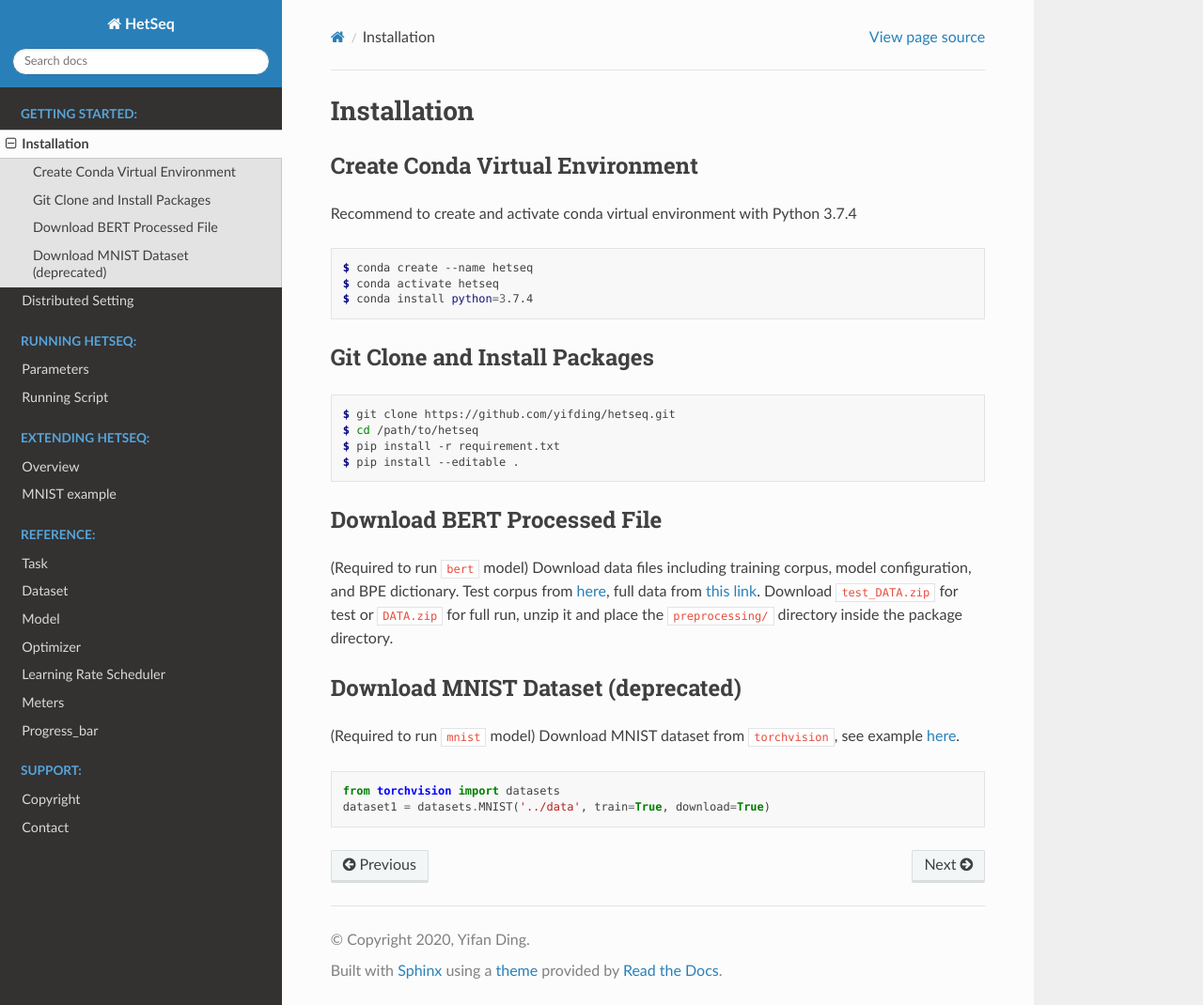
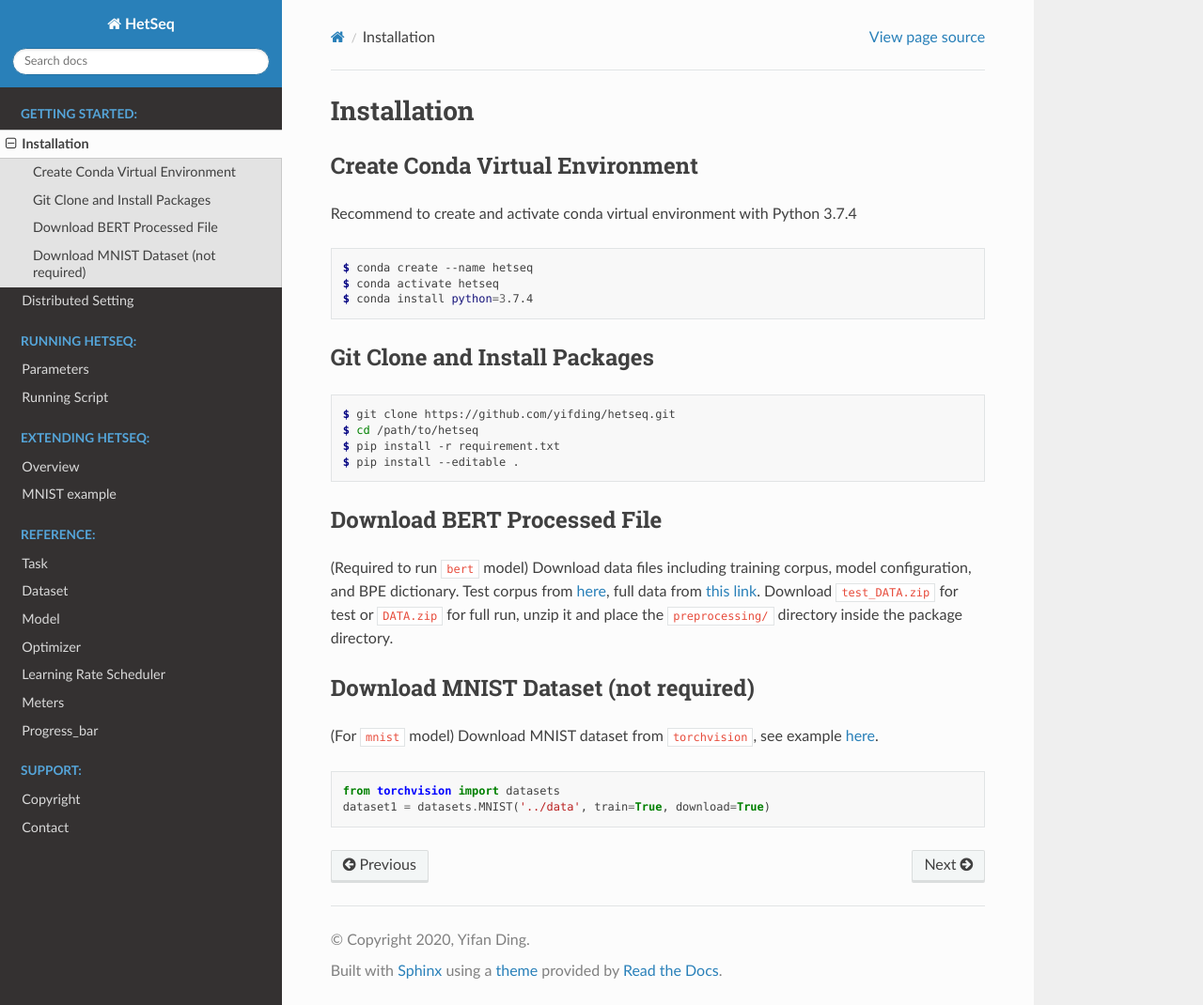
Before and after one commit to yifding/hetseq, a Sphinx documentation site: the page built from docs/source/installing.rst, in a window 1280 px wide and 1070 px high. Shown: the whole window at 94% size. Built offline with Sphinx 7.4.7 and the Read the Docs theme 2.0.0, drawn with Linux system fonts in a browser that asks for light colours.

Commit message:
installation of mnist not required

```diff
--- a/docs/source/installing.rst
+++ b/docs/source/installing.rst
@@ -28,10 +28,10 @@ Download BERT Processed File
 (Required to run ``bert`` model)
 Download data files including training corpus, model configuration, and BPE dictionary. Test corpus from `here <https://drive.google.com/file/d/1ZPJVAiV7PsewChi7xKACrjuniJ2N9Sry/view?usp=sharing>`__, full data from `this link <https://drive.google.com/file/d/1Vq_UO-T9345uYs8a7zloukGfhDXSDd2A/view?usp=sharing>`__. Download ``test_DATA.zip`` for test or ``DATA.zip`` for full run, unzip it and place the ``preprocessing/`` directory inside the package directory.
 
-Download MNIST Dataset (deprecated)
+Download MNIST Dataset (not required)
 -----------------------------------
 
-(Required to run ``mnist`` model)
+(For ``mnist`` model)
 Download MNIST dataset from ``torchvision``, see example `here <https://github.com/pytorch/examples/blob/master/mnist/main.py#L114>`__.
 
 .. code:: python
```
